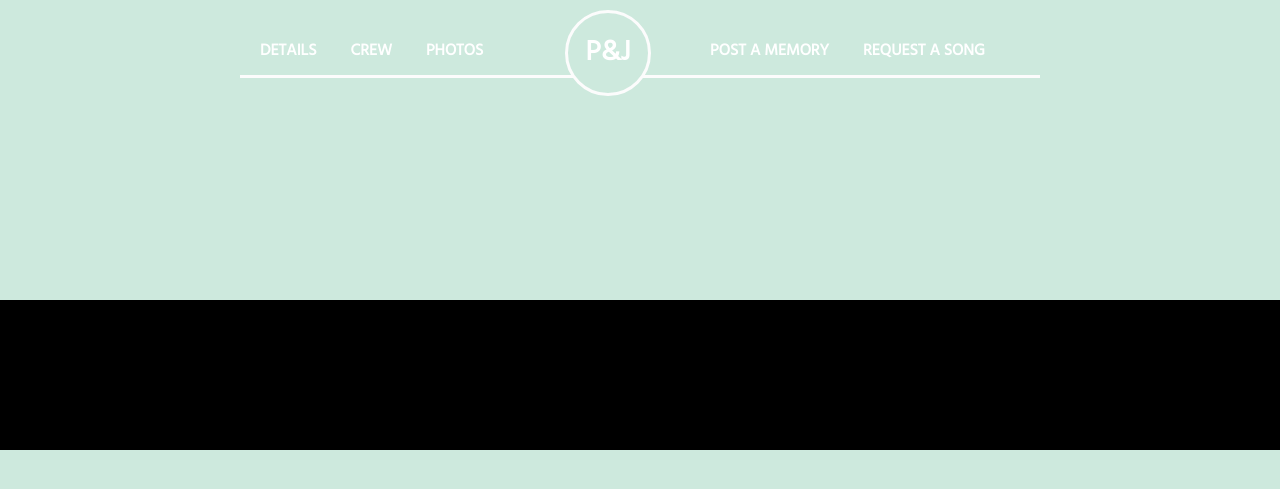
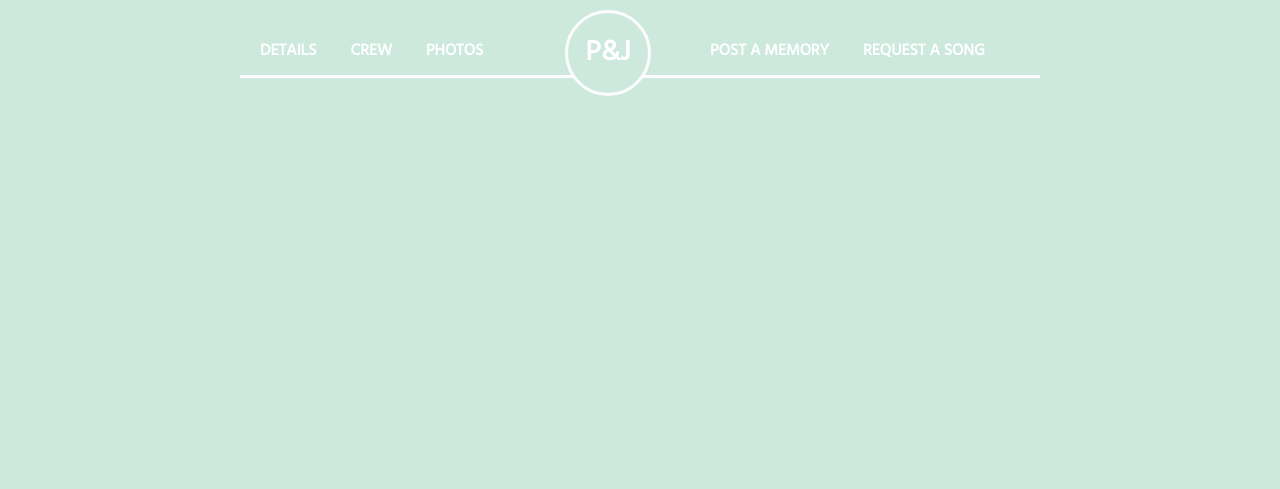
Before and after one commit to phyllisandjohn/phyllisandjohn.github.io, a Jekyll site: the page built from _posts/2016-01-17-post.md, in a window 1280 px wide. Shown: the top 489 px of the page. Built offline with Jekyll 4.4.1, drawn with Linux system fonts in a browser that asks for light colours; comment, search, counter and statistics services are not loaded.

Commit message:
Update post.css

```diff
--- a/css/post.css
+++ b/css/post.css
@@ -1,17 +1,18 @@
 #disqus_thread {
+  width: 100%;
   position: absolute;
   z-index: 0;
   top: 50%;
   margin-top: -300px;
-  width: 100%;
+
 }
 
 .hide-top {
+  width: 100%;
+  height: 150px;
   position: absolute;
   z-index: 1;
   top: 50%;
-  margin-top: -150px;
-  width: 100%;
-  height: 150px;
-  background: black;
+  margin-top: -200px;
+  background: #CDE9DD;
 }
```
